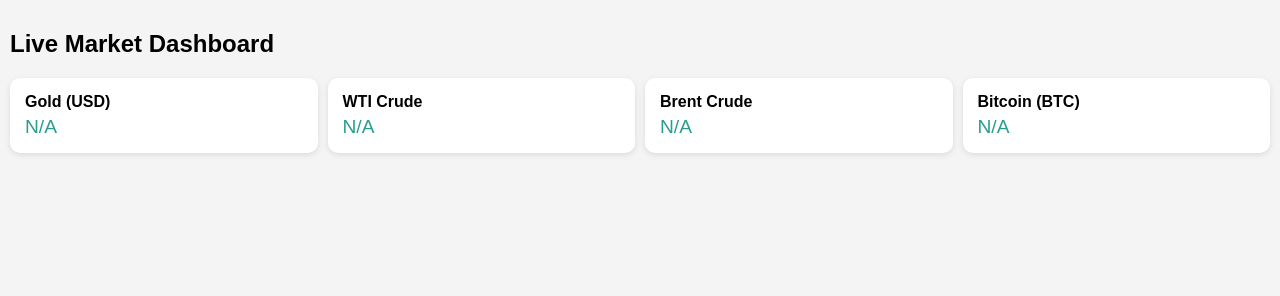
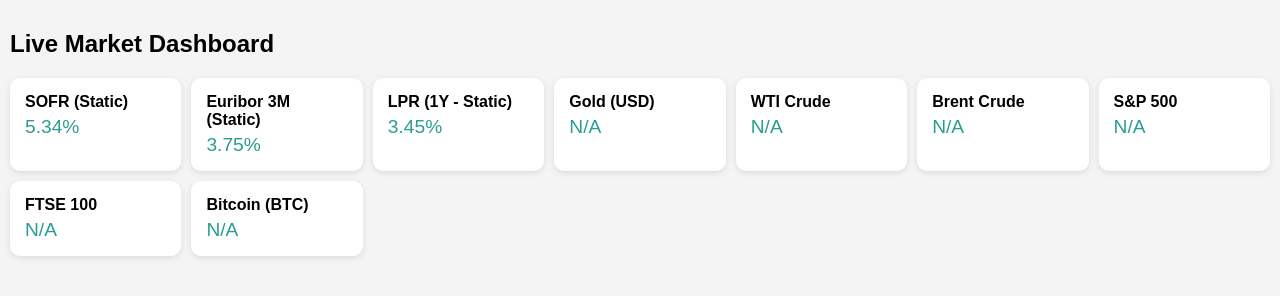
Before and after one commit to SgpWidget/market-dashboard, a plain HTML site: page index.html in a window 1280 px wide. Drawn offline with Linux system fonts and the light colour scheme; no server answers.

Commit message:
Add files via upload

```diff
--- a/index.html
+++ b/index.html
@@ -1,5 +1,5 @@
 <!DOCTYPE html>
-<html lang="="en">
+<html lang="en">
 <head>
   <meta charset="UTF-8">
   <meta name="viewport" content="width=device-width, initial-scale=1.0">
@@ -37,6 +37,18 @@
   <h2>Live Market Dashboard</h2>
   <div class="widget">
     <div class="card">
+      <div class="title">SOFR (Static)</div>
+      <div class="value" id="sofr">5.34%</div>
+    </div>
+    <div class="card">
+      <div class="title">Euribor 3M (Static)</div>
+      <div class="value" id="euribor">3.75%</div>
+    </div>
+    <div class="card">
+      <div class="title">LPR (1Y - Static)</div>
+      <div class="value" id="lpr">3.45%</div>
+    </div>
+    <div class="card">
       <div class="title">Gold (USD)</div>
       <div class="value" id="gold">Loading...</div>
     </div>
@@ -47,6 +59,14 @@
     <div class="card">
       <div class="title">Brent Crude</div>
       <div class="value" id="brent">Loading...</div>
+    </div>
+    <div class="card">
+      <div class="title">S&P 500</div>
+      <div class="value" id="sp500">Loading...</div>
+    </div>
+    <div class="card">
+      <div class="title">FTSE 100</div>
+      <div class="value" id="ftse">Loading...</div>
     </div>
     <div class="card">
       <div class="title">Bitcoin (BTC)</div>
@@ -65,16 +85,12 @@
       }
     }
 
-    fetchRate("gold",
-  "https://forex-data-feed.swissquote.com/public-quotes/bboquotes/instrument/XAU/USD",
-  data => {
-    const bid = data.bids[0].p;
-    const ask = data.asks[0].p;
-    const mid = ((bid + ask) / 2).toFixed(2);
-    return "$" + mid;});
+    fetchRate("gold", "https://api.metals.live/v1/spot/gold", data => "$" + data[0]);
     fetchRate("wti", "https://api.metals.live/v1/spot/wti", data => "$" + data[0]);
     fetchRate("brent", "https://api.metals.live/v1/spot/brent", data => "$" + data[0]);
-    fetchRate("btc", "https://api.coingecko.com/api/v3/simple/price?ids=bitcoin&vs_currencies=usd", data => "$" + data.bitcoin.usd);
+    fetchRate("btc", "https://api.coindesk.com/v1/bpi/currentprice/BTC.json", data => "$" + data.bpi.USD.rate);
+    fetchRate("sp500", "https://api.metals.live/v1/spot/sp500", data => data[0] ? data[0] : "N/A");
+    fetchRate("ftse", "https://api.metals.live/v1/spot/ftse", data => data[0] ? data[0] : "N/A");
   </script>
 </body>
 </html>
```
